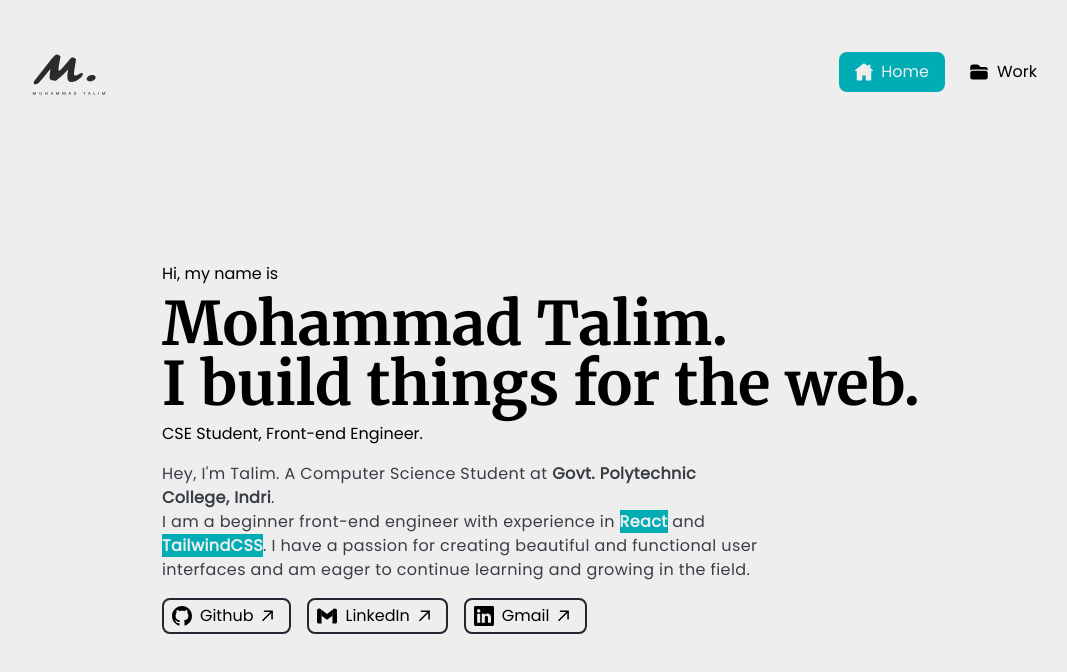
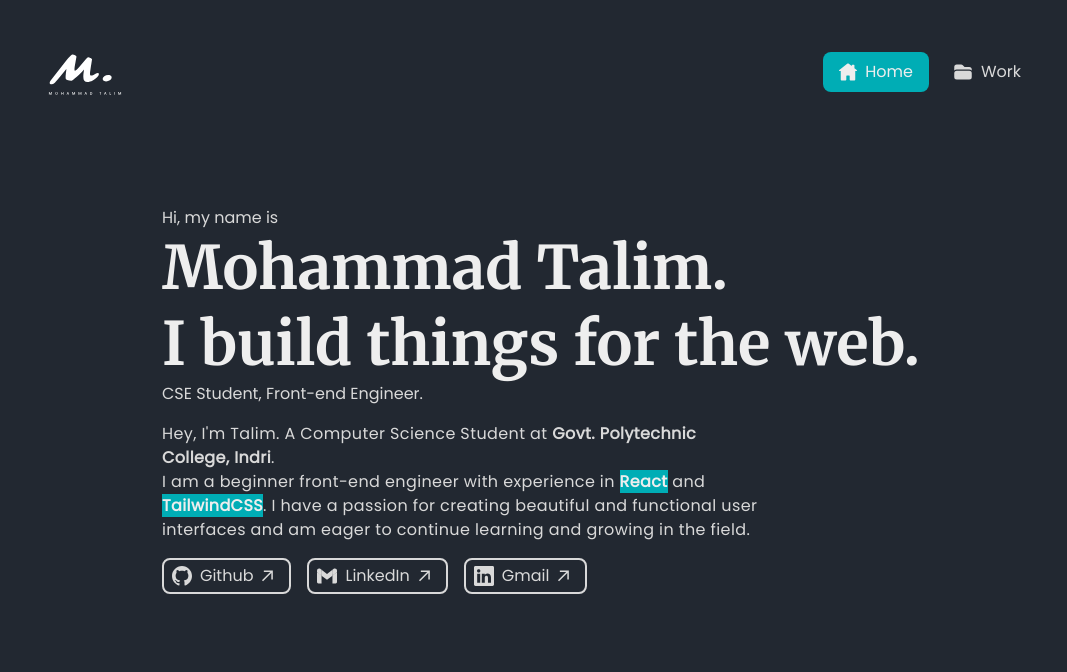
Before and after one commit to Md-Talim/Md-Talim, a Next.js app: page / in a window 1280 px wide. Shown: the top 672 px of the page, without its empty margins (99-1166 px from the left). Built offline with nearby package versions, Linux system fonts and the light colour scheme.

Commit message:
Make the theme dark

```diff
--- a/src/app/layout.tsx
+++ b/src/app/layout.tsx
@@ -13,7 +13,7 @@ export default function RootLayout({
 }) {
   return (
     <html lang='en'>
-      <body className='container mx-auto bg-lighter'>
+      <body className='container max-w-5xl mx-auto bg-darker text-light'>
         <NavBar />
         {children}
       </body>
--- a/src/app/page.tsx
+++ b/src/app/page.tsx
@@ -3,17 +3,17 @@ import { contacts } from '@/constants';
 
 export default function Home() {
   return (
-    <main className='flex h-[calc(100vh-6rem)] items-center justify-center'>
+    <main className='flex h-screen items-center justify-center px-8'>
       <section className='space-y-4'>
         <header className='space-y-2'>
           <p>Hi, my name is</p>
-          <h1 className='text-4xl font-bold leading-snug md:text-6xl'>
+          <h1 className='flex flex-col gap-2 text-4xl font-bold text-lighter md:gap-4 md:text-6xl'>
             Mohammad Talim.
-            <br /> I build things for the web.
+            <span className='block'>I build things for the web.</span>
           </h1>
           <p>CSE Student, Front-end Engineer.</p>
         </header>
-        <p className='max-w-[60ch] text-base tracking-wide text-dark'>
+        <p className='max-w-[60ch] text-base tracking-wide'>
           Hey, I&apos;m Talim. A Computer Science Student at{' '}
           <span className='font-bold'>Govt. Polytechnic College, Indri</span>
           .
--- a/src/components/Button.tsx
+++ b/src/components/Button.tsx
@@ -10,7 +10,7 @@ const Button = ({ name, icon, link }: Props) => {
   return (
     <a
       href={link}
-      className='flex items-center gap-2 rounded-lg border-2 border-darker px-2 py-1 transition hover:border-primary hover:bg-primary hover:text-lighter'
+      className='flex items-center gap-2 rounded-lg border-2 border-light px-2 py-1 transition hover:border-primary hover:bg-primary hover:text-lighter'
       target='_blank'
     >
       {icon()}
--- a/src/components/NavBar.tsx
+++ b/src/components/NavBar.tsx
@@ -5,8 +5,8 @@ import { HomeIcon, ProjectIcon } from './icons';
 
 const NavBar = () => {
   return (
-    <nav className='mx-auto h-24 w-full max-w-5xl py-8'>
-      <div className='flex items-center justify-between'>
+    <nav className='fixed left-0 top-0 w-full'>
+      <div className='mx-auto flex max-w-4xl items-center justify-between p-8 lg:max-w-5xl lg:px-4'>
         <Image src={logo} alt='m in cursive' className='aspect-square w-20' />
         <ul className='flex flex-row gap-2'>
           <li>
--- a/tailwind.config.js
+++ b/tailwind.config.js
@@ -11,6 +11,7 @@ module.exports = {
         primary: '#00ADB5',
         dark: '#393E46',
         darker: '#222831',
+        light: '#D9D9D9',
         lighter: '#EEEEEE',
       },
       fontFamily: {
```
Also changed, not shown: src/assets/logo.svg.
